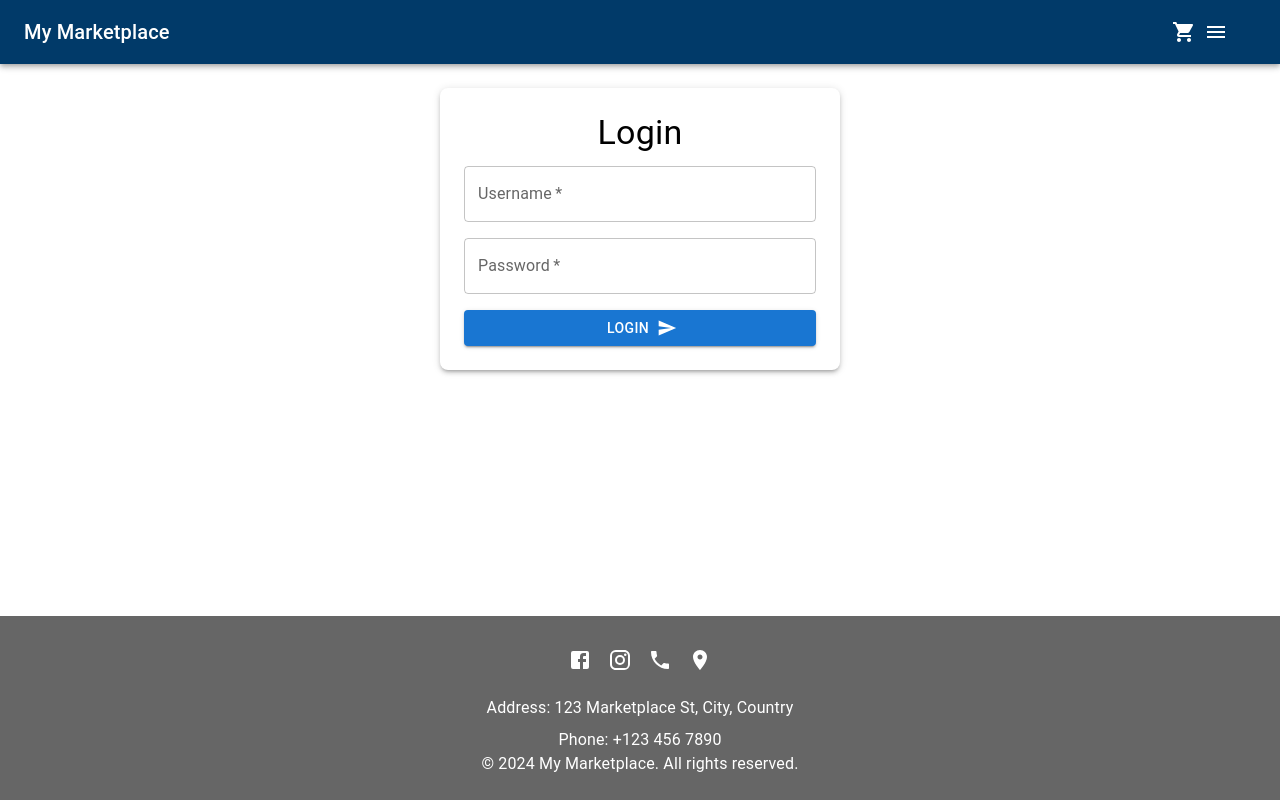
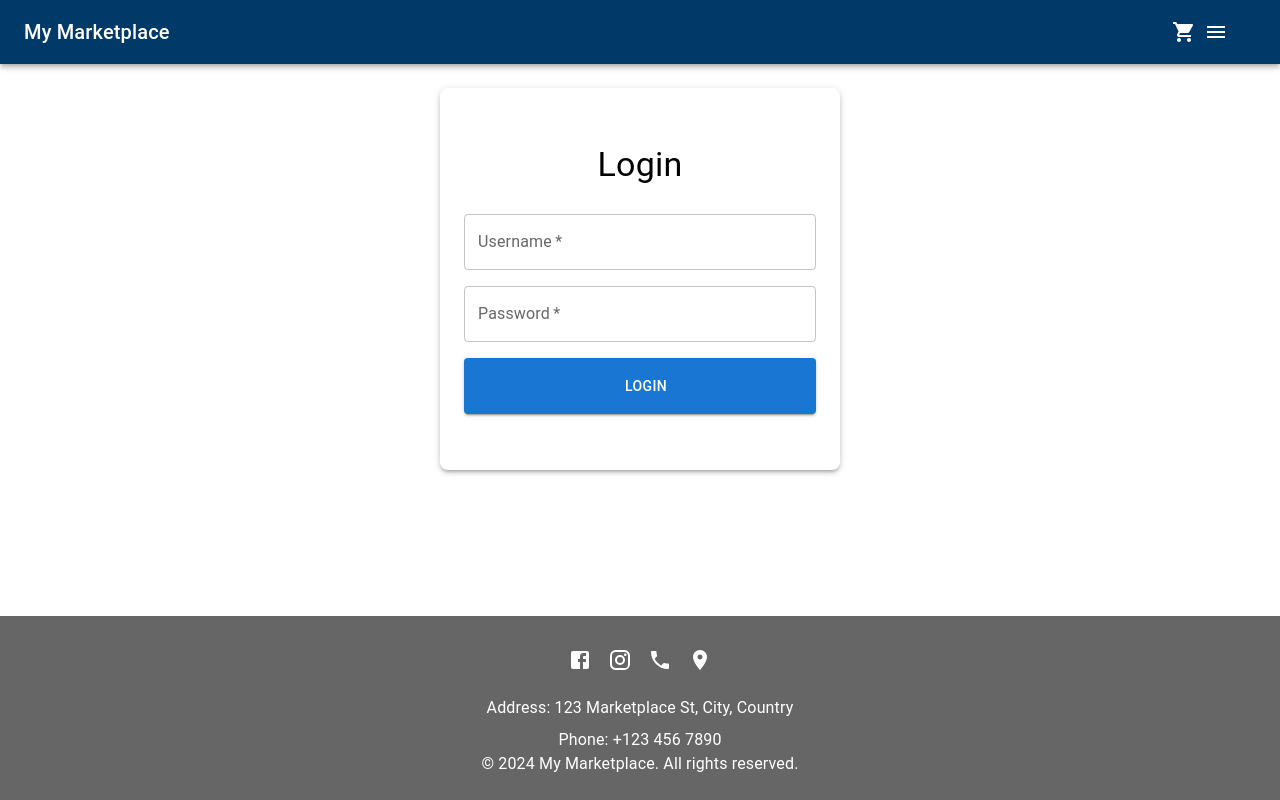
Before and after one commit to pazgu/MarketPlace--frontend, a React (Vite) app: page /login in a window 1280 px wide. Built offline with nearby package versions, Linux system fonts and the light colour scheme.

Commit message:
handle login and registration functunality

```diff
--- a/src/Pages/LoginPage.jsx
+++ b/src/Pages/LoginPage.jsx
@@ -1,30 +1,14 @@
-import { useState } from "react";
-import Button from '@mui/material/Button';
-import SendIcon from '@mui/icons-material/Send';
-import TextField from '@mui/material/TextField';
-import Box from '@mui/material/Box';
-import CircularProgress from '@mui/material/CircularProgress';
-import Typography from '@mui/material/Typography';
+import { useState } from 'react';
+import axios from 'axios';
+import { useNavigate } from 'react-router-dom';
+import { Button, TextField, Box, Typography, CircularProgress} from '@mui/material';
+import { AUTH_BASE_URL } from '../constants/url.constant';
 
 const LoginPage = () => {
+  const [formData, setFormData] = useState({ username: '', password: '' });
   const [loading, setLoading] = useState(false);
-  const [formData, setFormData] = useState({
-    username: "",
-    password: "",
-  });
-
-  const handleSubmit = (event) => {
-    event.preventDefault();
-    try {
-      setLoading(true);
-      console.log("Form submitted with data:", formData);
-    } catch (error) {
-      console.log(error);
-    }
-    finally {
-      setLoading(false);
-    }
-  };
+  const [error, setError] = useState('');
+  const navigate = useNavigate();
 
   const handleChange = (event) => {
     const { name, value } = event.target;
@@ -34,60 +18,87 @@ const LoginPage = () => {
     }));
   };
 
+  const handleSubmit = async (event) => {
+    event.preventDefault();
+    setError('');
+    try {
+      setLoading(true);
+      const response = await axios.post(`${AUTH_BASE_URL}/login`, formData);
+      localStorage.setItem('token', response.data.token); // Store the JWT token
+      navigate('/');
+    } catch (error) {
+      console.log("Error during login:", error);
+      if (error.response && error.response.status === 401) {
+        setError('Authentication failed. Please check your username and password.');
+      } else {
+        setError('An error occurred during login. Please try again.');
+      }
+    } finally {
+      setLoading(false);
+    }
+  };
+
   return (
     <Box
       sx={{
         maxWidth: 400,
-        margin: "auto",
+        margin: 'auto',
         padding: 3,
         boxShadow: 3,
         borderRadius: 2,
-        backgroundColor: "#fff",
-        mt: 3,
-        mb:3
+        backgroundColor: '#fff',
+        marginTop: 3,
+        marginBottom: '2rem',
       }}
     >
-      <form onSubmit={handleSubmit}>
+      <Box
+        component="form"
+        onSubmit={handleSubmit}
+        sx={{
+          display: 'flex',
+          flexDirection: 'column',
+          alignItems: 'center',
+          gap: 2,
+          marginBottom: '2rem',
+          marginTop: '2rem',
+          width: '100%',
+        }}
+      >
         <Typography variant="h4" component="h2" align="center" gutterBottom>
           Login
         </Typography>
-        <Box mb={2}>
         <TextField
-            fullWidth
-            variant="outlined"
           label="Username"
-            id="username"
           name="username"
           value={formData.username}
           onChange={handleChange}
+          fullWidth
           required
-            disabled={loading}
         />
-        </Box>
-        <Box mb={2}>
         <TextField
-            fullWidth
-            variant="outlined"
+          label="Password"
           type="password"
-            label="Password"
-            id="password"
           name="password"
           value={formData.password}
           onChange={handleChange}
+          fullWidth
           required
-            disabled={loading}
         />
-        </Box>
+        {error && (
+          <Typography variant="body2" color="error">
+            {error}
+          </Typography>
+        )}
         <Button
-          fullWidth
           type="submit"
           variant="contained"
-          endIcon={loading ? <CircularProgress size={20} /> : <SendIcon />}
+          endIcon={loading ? <CircularProgress size={20} /> :'Login'}
           disabled={loading}
+          fullWidth
+          sx={{ height: '56px' }}
         >
-          {loading ? "Logging in..." : "Login"}
         </Button>
-      </form>
+      </Box>
     </Box>
   );
 };
--- a/src/Pages/RegisterPage.jsx
+++ b/src/Pages/RegisterPage.jsx
@@ -7,9 +7,15 @@ import CircularProgress from '@mui/material/CircularProgress';
 import Typography from '@mui/material/Typography';
 import axios from "axios";
 import { AUTH_BASE_URL } from "../constants/url.constant";
+import { Fragment } from 'react';
+import Snackbar from '@mui/material/Snackbar';
+import CloseIcon from '@mui/icons-material/Close';
+import IconButton from '@mui/material/IconButton';
 
 const RegisterPage = () => {
   const [loading, setLoading] = useState(false);
+  const [error, setError] = useState("");
+  const [open, setOpen] = useState(false); //to snackbar
   const [formData, setFormData] = useState({
     username: "",
     password: "",
@@ -17,8 +23,36 @@ const RegisterPage = () => {
     lastName: "",
   });
 
-  const handleSubmit = async(event) => {
+  const handleClick = () => {
+    setOpen(true);
+  };
+
+  const handleClose = (event, reason) => {
+    if (reason === 'clickaway') {
+      return;
+    }
+    setOpen(false);
+  };
+
+  const action = (
+    <Fragment>
+      <Button color="secondary" size="small" onClick={handleClose}>
+        UNDO
+      </Button>
+      <IconButton
+        size="small"
+        aria-label="close"
+        color="inherit"
+        onClick={handleClose}
+      >
+        <CloseIcon fontSize="small" />
+      </IconButton>
+    </Fragment>
+  );
+
+  const handleSubmit = async (event) => {
     event.preventDefault();
+    setError("");
     try {
       setLoading(true);
       const newUser = {
@@ -28,13 +62,14 @@ const RegisterPage = () => {
         lastName: formData.lastName,
       };
       await axios.post(`${AUTH_BASE_URL}/register`, newUser);
+      handleClick();
     } catch (error) {
-      console.log("handling register submit",error);
       if (error.response && error.response.status === 400) {
-        console.log("User already exists. Please choose a different username.");
+        setError("User already exists. Please choose a different username.");
+      } else {
+        setError("An error occurred during registration. Please try again.");
       }
-    }
-    finally {
+    } finally {
       setLoading(false);
     }
   };
@@ -109,6 +144,11 @@ const RegisterPage = () => {
           fullWidth
           required
         />
+         {error && (
+          <Typography variant="body2" color="error">
+            {error}
+          </Typography>
+        )}
         <Button
           type="submit"
           variant="contained"
@@ -117,8 +157,15 @@ const RegisterPage = () => {
           fullWidth
           sx={{ height: '56px' }}
         >
-          {loading ? <CircularProgress size={24} /> : 'Register'}
         </Button>
+        {error==="" && (
+        <Snackbar
+          open={open}
+          autoHideDuration={6000}
+          onClose={handleClose}
+          message="User has been created successfuly"
+          action={action}
+        />)}
       </Box>
     </Box>
   );
```
Lines whose indentation alone changed are shown as unchanged.
